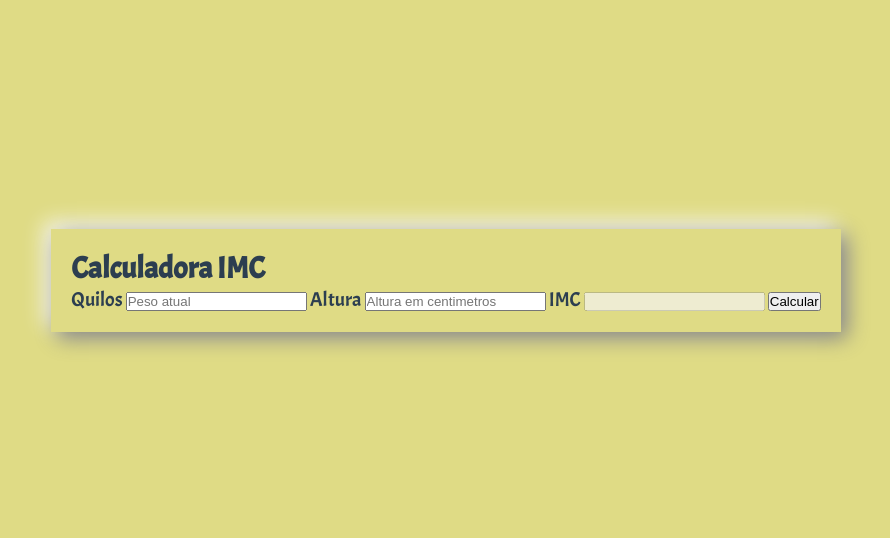
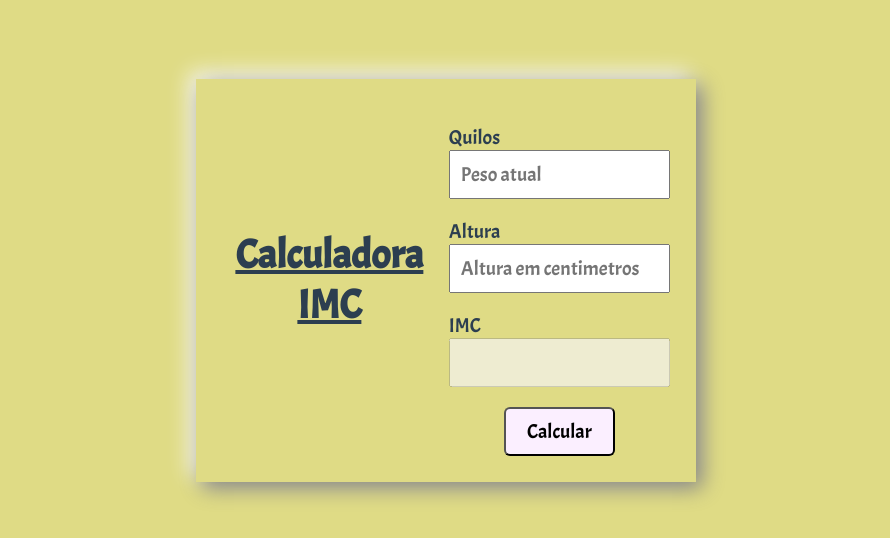
Before and after one commit to Arthurdso/Calculadora-IMC, a plain HTML site: page index.html in a window 1280 px wide. Shown: the part 120-658 px from the top of the page, without its empty margins (194-1084 px from the left). Drawn offline with Linux system fonts and the light colour scheme.

Commit message:
estilo ok
Estilização ok, falta parte JS.

```diff
--- a/sass/style.scss
+++ b/sass/style.scss
@@ -25,5 +25,58 @@ body {
 		padding: 1em;
 		box-shadow: 6px 6px 20px gray, -6px -6px 20px white;
 		background-color:$background;
+
+		@media (min-width: 500px) {
+
+			display: flex;
+			align-items: center;
+			justify-content: center;
+			max-width: 500px;
+			width: 100%;
+			padding: 1em;
+		}
+
+		h1 {
+			text-align: center;
+			font-size: 2em;
+			text-decoration: underline;
+		}
+	}
+
+	.form {
+		display: flex;
+		justify-content: center;
+		align-items: center;
+		flex-direction: column;
+		padding: 0.3em;
+
+		label, button {
+			margin-top: 1em;
+		}
+
+		input, button {
+			font-size: inherit;
+			font-family: inherit;
+			width: 100%;
+			padding: 0.5em;
+		}
+
+		button {
+			background-color: #fbefff;
+			cursor: pointer;
+			border-radius: 0.3em;
+			width: 50%;
+
+			&:hover {
+				filter: opacy(0.8);
+				color: lightseagreen;
+			}
+
+			&:active {
+				background-color: #FFefff;
+				color: #000;
+				filter: opacity(0.8);
+			}
+		}
 	}
 }
```
Also changed, not shown: css/style.css, 1 other file.
